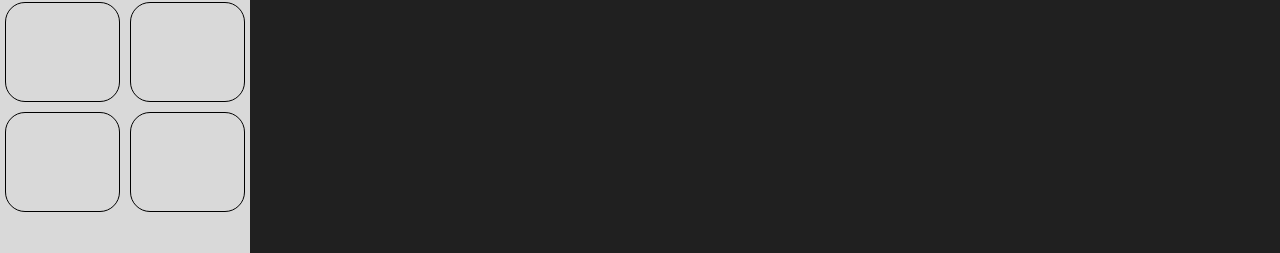
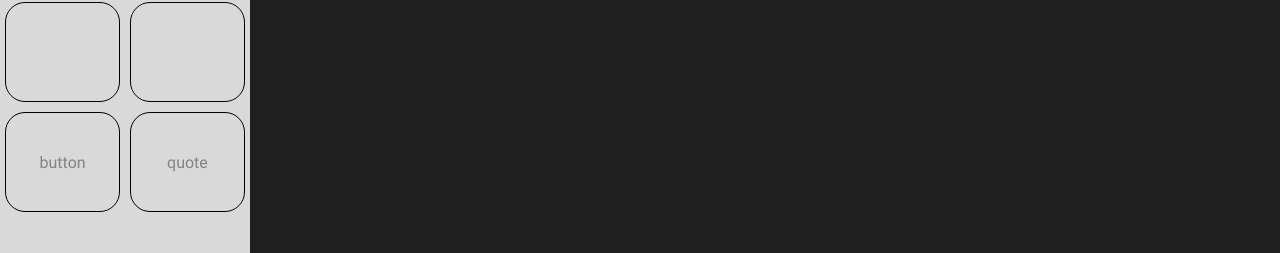
Before and after one commit to Valeriy8500/site-construct, a React (Vite) app: page /sites/new in a window 1280 px wide. Shown: the part 426-679 px from the top of the page. Built offline with nearby package versions, Linux system fonts and the light colour scheme; sample sign-in values are in the browser's storage; a web font is replaced by a local one.

Commit message:
feat: добавил в верстку названия кнопок

```diff
--- a/src/widgets/site-construct-panel/ui/site-construct-panel.tsx
+++ b/src/widgets/site-construct-panel/ui/site-construct-panel.tsx
@@ -29,8 +29,12 @@ export const SiteConstructPanel: FC<SiteConstructPanelProps> = ({ onClick }) =>
           <div className={cls.panel_item_feature}></div>
           <div className={cls.panel_item_feature}></div>
           <div className={cls.panel_item_feature}></div>
-          <div className={cls.panel_item_feature}></div>
-          <div className={cls.panel_item_feature}></div>
+          <div className={cls.panel_item_feature} onClick={() => onClick(<TitleQuill />)}>
+            button
+          </div>
+          <div className={cls.panel_item_feature} onClick={() => onClick(<TitleQuill />)}>
+            quote
+          </div>
         </div>
         <div className={cls.panel_item}>
           <h3 className={cls.panel_item_title}>Форма</h3>
```
